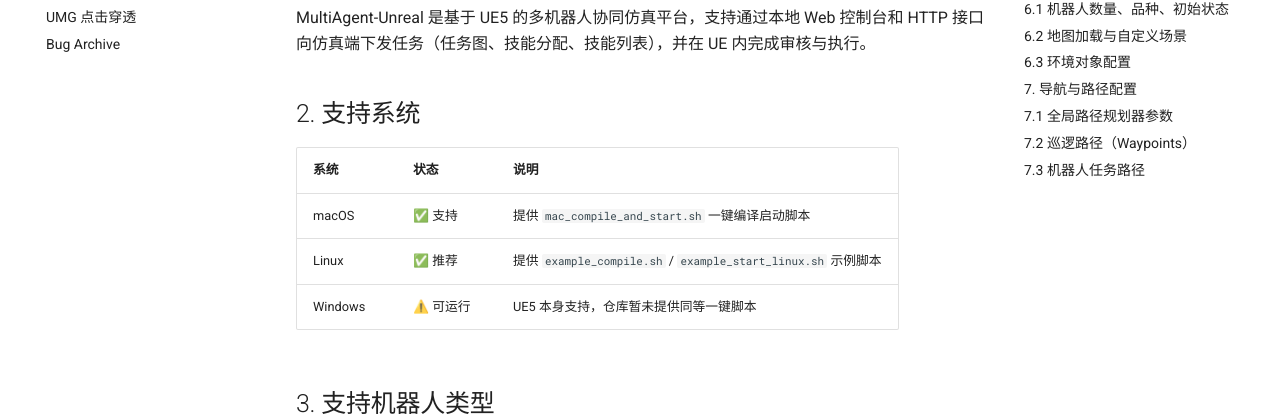
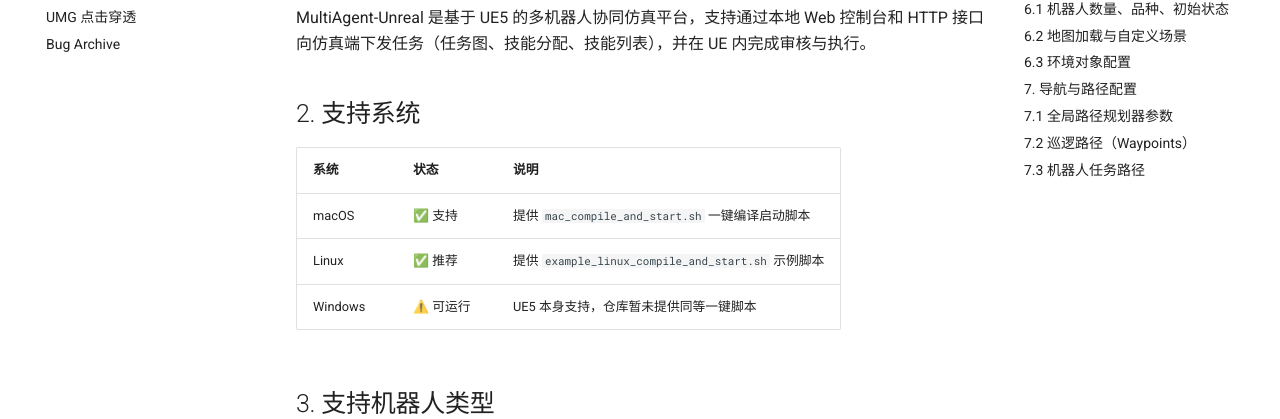
Before and after one commit to MiangChen/MultiAgent-Unreal, an MkDocs documentation site: the page built from site_docs/index.md, in a window 1280 px wide and 900 px high. Shown: the part 291-710 px from the top of the window. Built offline with MkDocs 1.6.1 and Material for MkDocs 9.7.7, drawn with Linux system fonts in a browser that asks for light colours; comment, search, counter and statistics services are not loaded.

Commit message:
chore: remove deprecated individual linux compile and start scripts

```diff
--- a/site_docs/index.md
+++ b/site_docs/index.md
@@ -11,7 +11,7 @@
 | 系统 | 状态 | 说明 |
 |---|---|---|
 | macOS | ✅ 支持 | 提供 `mac_compile_and_start.sh` 一键编译启动脚本 |
-| Linux | ✅ 推荐 | 提供 `example_compile.sh` / `example_start_linux.sh` 示例脚本 |
+| Linux | ✅ 推荐 | 提供 `example_linux_compile_and_start.sh` 示例脚本 |
 | Windows | ⚠️ 可运行 | UE5 本身支持，仓库暂未提供同等一键脚本 |
 
 ## 3. 支持机器人类型
```
Also changed, not shown: site_docs/startup-and-examples.md (+1 -1 lines), 2 other files.
